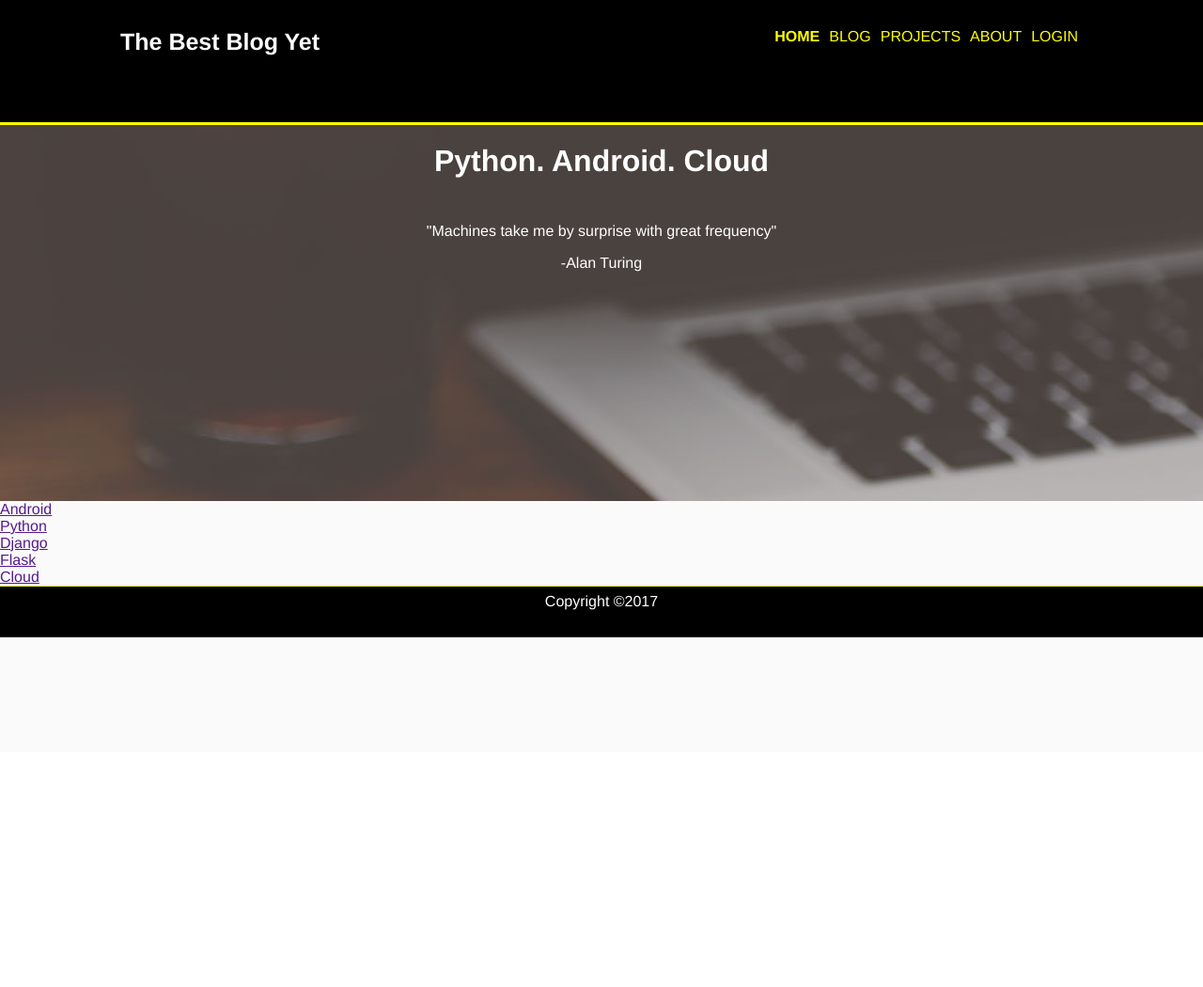
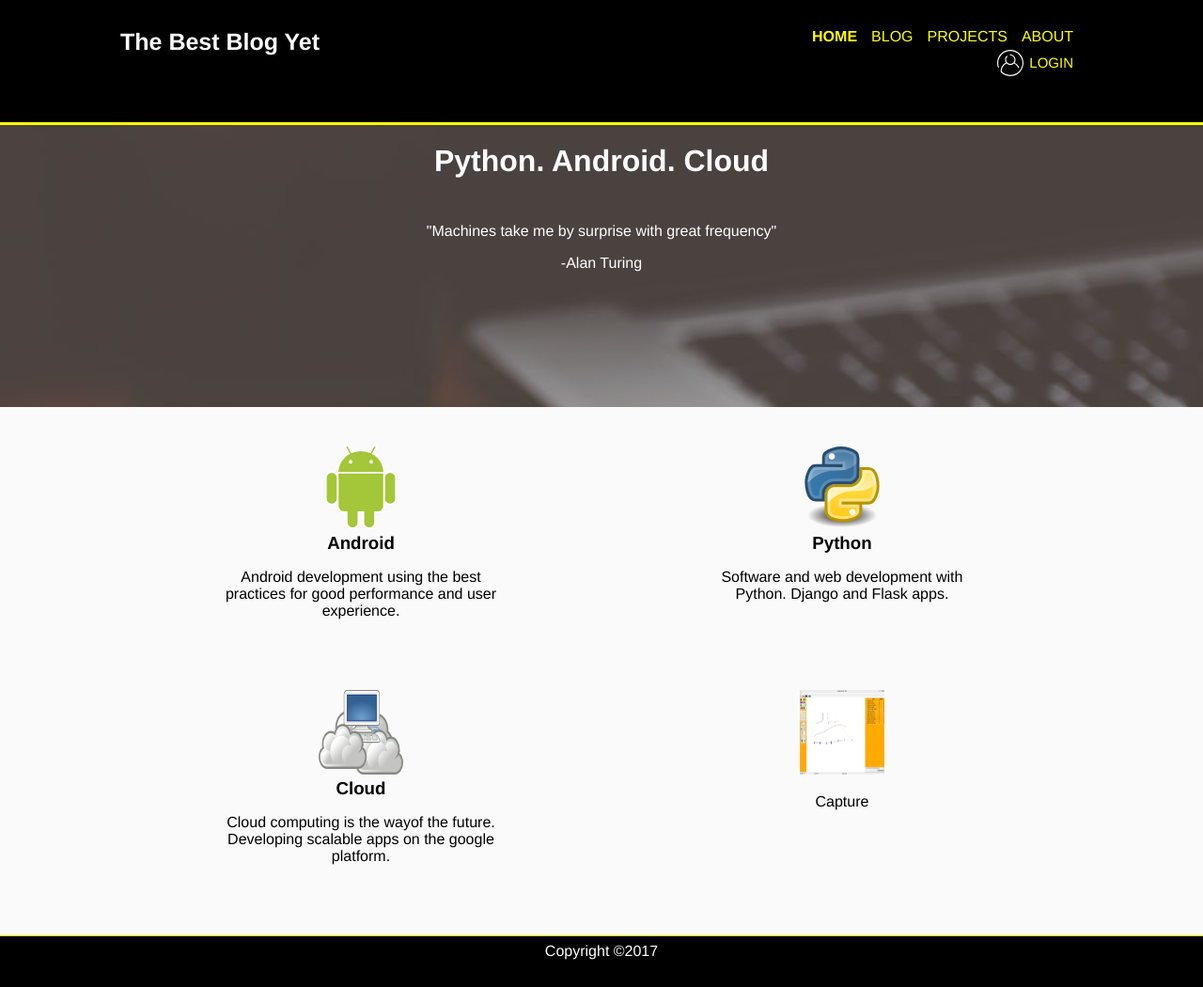
Before and after one commit to NPKompleet/Django-site, a Django app: page / in a window 1280 px wide. Shown: the whole page at 94% size. Before the commit the page ends 678 px from the top, so only its background shows below. Run offline with Django 3.2, Linux system fonts and the light colour scheme.

Commit message:
polished home interface

```diff
--- a/blog/static/css/style.css
+++ b/blog/static/css/style.css
@@ -1,3 +1,7 @@
+@import "https://fonts.googleapis.com/css?family=Open+Sans";
+@import "https://fonts.googleapis.com/css?family=Shadows+Into+Light|Pacifico|Courgette";
+
+
 body {
 	font-family: comic, helvetica;
 	background-color: #fafafa;
@@ -9,7 +13,13 @@ body {
 .container{
 	width: 80%;
 	margin: auto;
+	overflow: auto;
 }
+
+a{
+	text-decoration: none;
+}
+
 
 header{
 	background: #000000;
@@ -42,7 +52,7 @@ header ul{
 header li{
 	float: left;
 	display: inline;
-	padding: 0 5px 0 5px;
+	padding: 0 10px 0 5px;
 }
 
 header #header_h{
@@ -50,6 +60,21 @@ header #header_h{
 }
 
 header nav{
+	float: right;
+}
+
+
+#avatar{
+	width: 28px;
+	float: right;
+	padding-top: 5px;
+}
+
+#lg{
+	/*font-size: 20px*/;
+	margin-left: 6px;
+	font-size: 15px;
+	padding: 10px 10px 0 0;
 	float: right;
 }
 
@@ -64,8 +89,84 @@ header nav{
 	font-size: 200%;
 }
 
+#boxes{
+	margin-top: 20px;
+}
+
+#boxes .box{
+	float: left;
+	width: 30%;
+	text-align: center;
+	padding: 2% 10% 2% 10%;
+}
+
+#boxes .box a{
+	color: #000000;
+	text-decoration: none;
+	padding: 1px;
+}
+
+#boxes .box a h3{
+	padding: 0;
+	margin: 0;
+}
+
+#boxes .box img{
+	width: 90px;
+	height: 90px;
+}
+
+.post{
+	margin: auto;
+
+	width: 70%;
+	background: #fefefe;
+	text-decoration: none;
+	box-shadow: 5px 3px 5px #888888;
+	padding: 0;
+}
+
+.quote{
+	text-align: center;
+	padding: 30px;
+	font-size: 20px;
+	font-family: 'Courgette', 'Shadows Into Light', sans-serif;
+	font-style: none;
+}
+
+.post div{
+	background: #555555;
+	margin: 0;
+	border-left: #ffff00 5px solid;
+	color: #ffffff;
+	padding: 20px 10px 10px 10px;
+	min-height: 5px;
+}
+
+.post div a{
+	color: #ffffff;
+}
+
+.post div h2{
+	padding: 0;
+	margin: 0;
+}
+
+.post div h5{
+	padding: 0;
+	margin: 0;
+}
+
+.post p{
+	margin: 5px;
+	padding: 5px 10px 5px 10px;
+}
+
+
+
+
 footer{
-	margin: 0;
+	margin-top: 20px;
 }
 
 footer div{
--- a/templates/index.html
+++ b/templates/index.html
@@ -24,39 +24,63 @@
 						<li><a href="/blog" id="bg">BLOG</a></li>
 						<li><a href="/projects" id="pj">PROJECTS</a></li>
 						<li><a href="/about" id="ab">ABOUT</a></li>
-						<li><a href="" id="lg">LOGIN</a></li>
+						<!-- <li><a href="" id="lg">LOGIN</a></li>
+						<li><img id="avatar" src="{% static 'img/user.svg' %}"></li> -->
 					</ul>
+					<div>
+						<a href="" id="lg">LOGIN</a>
+						<img id="avatar" src="{% static 'img/user.svg' %}">
+					</div>
 				</nav>
 			</div>
 		</header>
 		<section id="showcase" >
 		<!-- <img src="{% static 'img/python_banner.png' %}"> -->
-			<div class="container" style='margin: 0; min-height: 400px; width:auto; background: url("{% static 'img/header.jpg' %}") no-repeat 0 -400px;'>
+			<div class="container" style='margin: 0; min-height:300px; width:auto; background: url("{% static 'img/header.jpg' %}") no-repeat 0 -400px;'>
 				<h1>Python. Android. Cloud</h1>
 				<p>"Machines take me by surprise with great frequency"</p>
 				<span>-Alan Turing</span>
 			</div>
 		</section>
-		<section>
-			<div>
-				<a href="">Android</a>
+		<section id="boxes">
+			<div class="container">
+				<div class="box">
+					<a href="">
+					<img src="{% static 'img/android.svg' %}">
+					<h3>Android</h3>
+					<p>Android development using the best practices for good performance and user experience.</p>
+					</a>
+				</div>
+				<div class="box">
+					<a href="">
+					<img src="{% static 'img/Python.svg' %}">
+					<h3>Python</h3>
+					<p>Software and web development with Python. Django and Flask apps.</p>
+					</a>
+				</div>
 			</div>
-			<div>
-				<a href="">Python</a>
-			</div>
-			<div>
-				<a href="">Django</a>
-			</div>
-			<div>
-				<a href="">Flask</a>
-			</div>
-			<div>
-				<a href="">Cloud</a>
+
+			<div class="container">
+				<div class="box" >
+					<a href="">
+					<img id="cloud" src="{% static 'img/cloud.svg' %}">
+					<h3>Cloud</h3>
+					<p>Cloud computing is the wayof the future. Developing scalable apps on the google platform.</p>
+					</a>
+				</div>
+				<div class="box" >
+					<a href="">
+					<img src="{% static 'img/Capture.png' %}">
+					<p>Capture</p>
+					</a>
+				</div>
 			</div>
 		</section>
+
 		<footer>
 			<div> Copyright &copy;2017</div>
 		</footer>
+
 
 
 		<script type="text/javascript">
```
Also changed, not shown: templates/post_list.html (+9 -6 lines), templates/quote_list.html (+16 -3 lines), blog/static/img/Capture.PNG (added), blog/static/img/Python.svg (added), blog/static/img/android.svg (added), blog/static/img/anon.svg (added), blog/static/img/cloud.svg (added), blog/static/img/cloud_logo.svg (added), blog/static/img/dame.svg (added), blog/static/img/man.svg (added), blog/static/img/user.svg (added).
